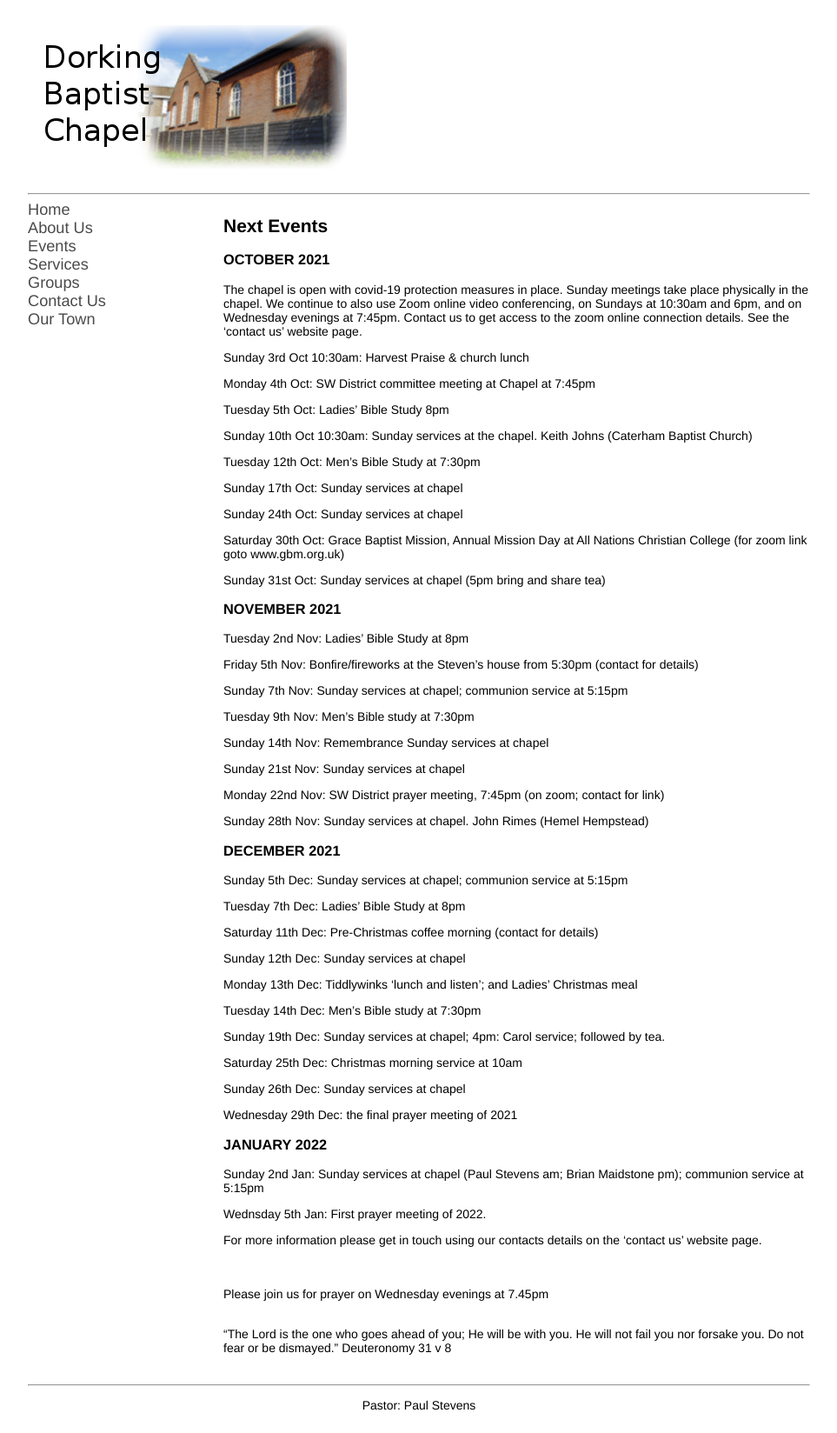
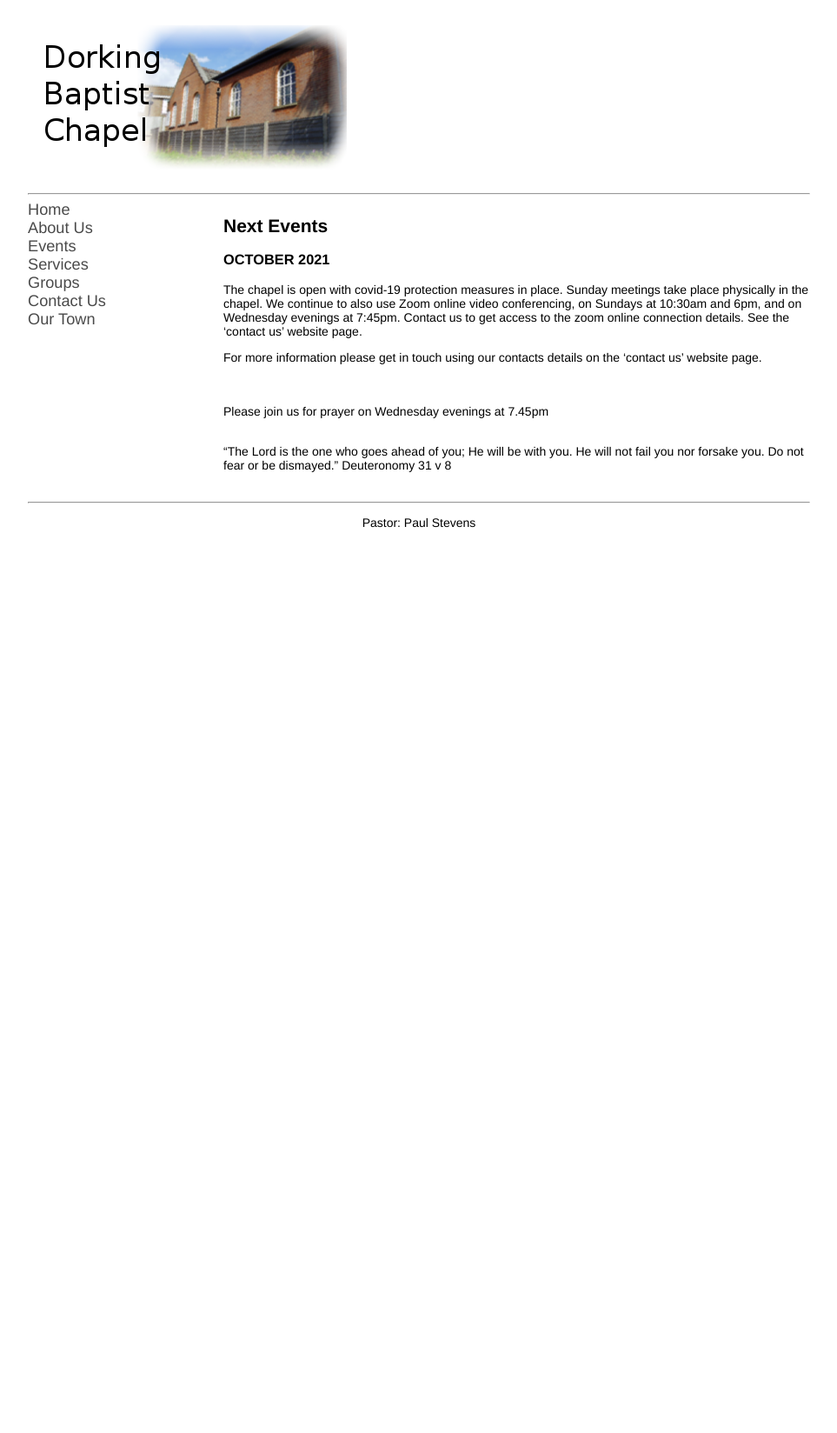
Before and after one commit to pandastreet/dorkingbaptistchapel.org.uk, a Jekyll site: the page built from events.md, in a window 1280 px wide. Shown: the whole page at 87% size, without its empty margins (158-1121 px from the left). Built offline with Jekyll 4.4.1, drawn with Linux system fonts in a browser that asks for light colours; our own code applies the rules of GitHub Pages for plain Markdown files; after the commit the page ends 900 px from its top, so only the background shows below that.

Commit message:
Update events.md

```diff
--- a/events.md
+++ b/events.md
@@ -10,69 +10,8 @@ The chapel is open with covid-19 protection measures in place. Sunday meetings t
 We continue to also use Zoom online video conferencing, on Sundays at 10:30am and 6pm, and on Wednesday evenings at 7:45pm.
 Contact us to get access to the zoom online connection details. See the 'contact us' website page.
 
-Sunday 3rd Oct 10:30am: Harvest Praise & church lunch
 
-Monday 4th Oct: SW District committee meeting at Chapel at 7:45pm
 
-Tuesday 5th Oct: Ladies' Bible Study 8pm
-
-Sunday 10th Oct 10:30am: Sunday services at the chapel. Keith Johns (Caterham Baptist Church)
-
-Tuesday 12th Oct: Men's Bible Study at 7:30pm
-
-Sunday 17th Oct: Sunday services at chapel
-
-Sunday 24th Oct: Sunday services at chapel
-
-Saturday 30th Oct: Grace Baptist Mission, Annual Mission Day at All Nations Christian College (for zoom link goto www.gbm.org.uk)
-
-Sunday 31st Oct: Sunday services at chapel (5pm bring and share tea)
-
-### **NOVEMBER 2021**
-
-Tuesday 2nd Nov: Ladies' Bible Study at 8pm
-
-Friday 5th Nov: Bonfire/fireworks at the Steven's house from 5:30pm (contact for details)
-
-Sunday 7th Nov: Sunday services at chapel; communion service at 5:15pm
-
-Tuesday 9th Nov: Men's Bible study at 7:30pm
-
-Sunday 14th Nov: Remembrance Sunday services at chapel
-
-Sunday 21st Nov: Sunday services at chapel
-
-Monday 22nd Nov: SW District prayer meeting, 7:45pm (on zoom; contact for link)
-
-Sunday 28th Nov: Sunday services at chapel. John Rimes (Hemel Hempstead)
-
-### **DECEMBER 2021**
-
-Sunday 5th Dec: Sunday services at chapel; communion service at 5:15pm
-
-Tuesday 7th Dec: Ladies' Bible Study at 8pm
-
-Saturday 11th Dec: Pre-Christmas coffee morning (contact for details)
-
-Sunday 12th Dec: Sunday services at chapel
-
-Monday 13th Dec: Tiddlywinks 'lunch and listen'; and Ladies' Christmas meal
-
-Tuesday 14th Dec: Men's Bible study at 7:30pm
-
-Sunday 19th Dec: Sunday services at chapel;  4pm: Carol service; followed by tea.
-
-Saturday 25th Dec: Christmas morning service at 10am
-
-Sunday 26th Dec: Sunday services at chapel
-
-Wednesday 29th Dec: the final prayer meeting of 2021
-
-### **JANUARY 2022**
-
-Sunday 2nd Jan: Sunday services at chapel  (Paul Stevens am; Brian Maidstone pm); communion service at 5:15pm
-
-Wednsday 5th Jan: First prayer meeting of 2022.
 
 For more information please get in touch using our contacts details on the 'contact us' website page.
 
```
